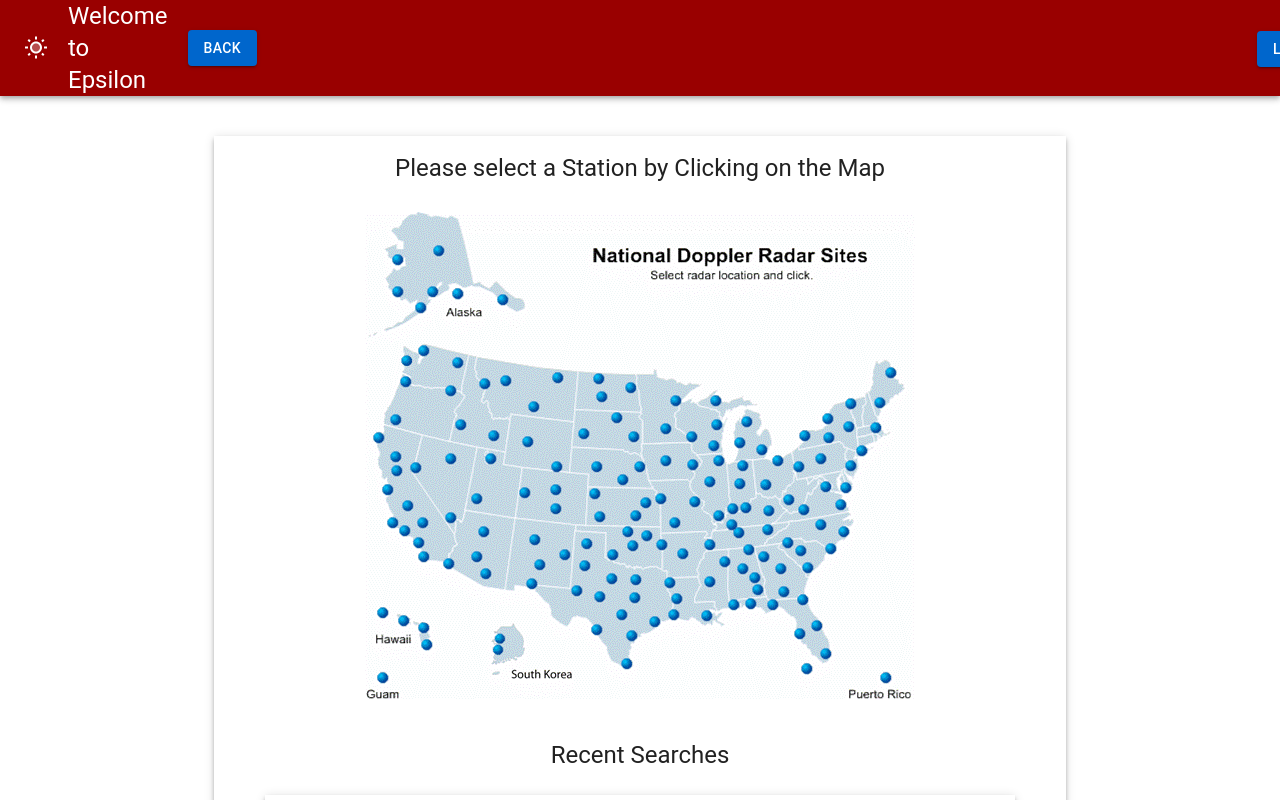
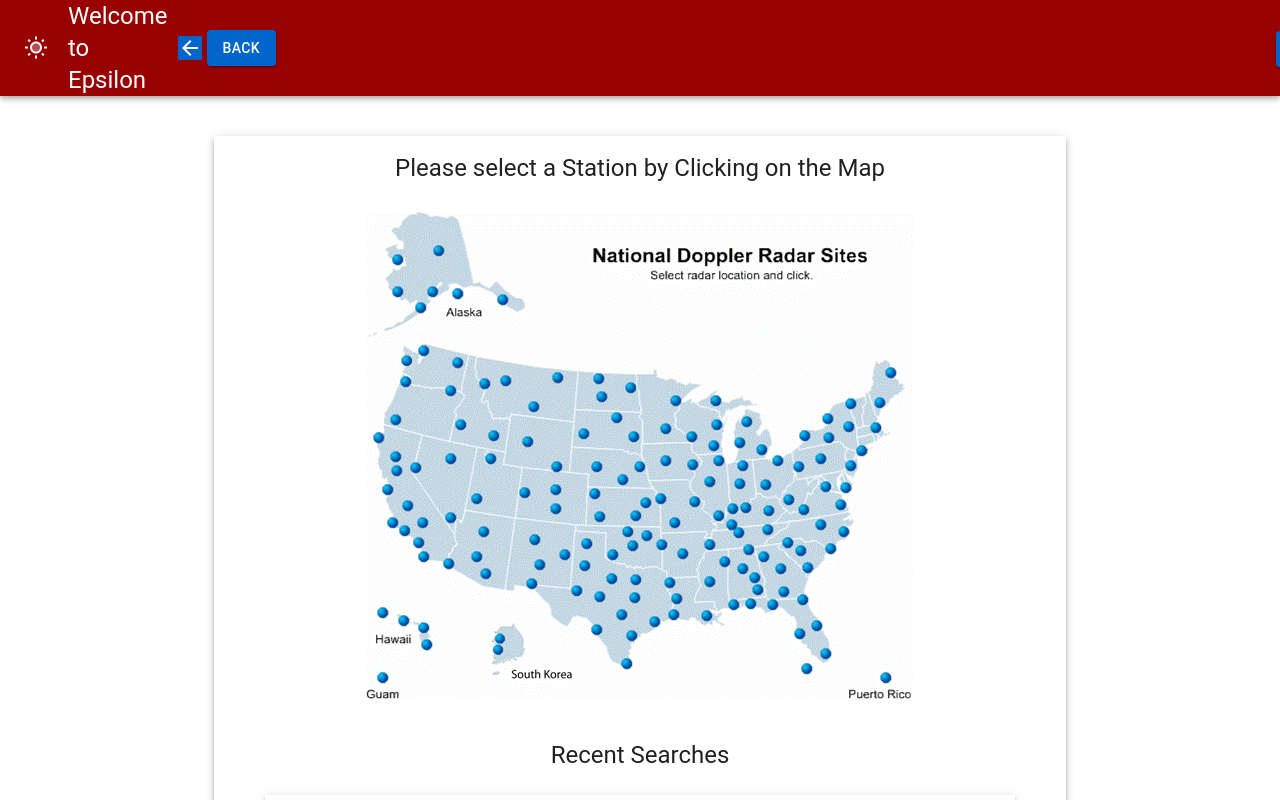
Before and after one commit to airavata-courses/epsilon, a React (Create React App) app: page /maphome in a window 1280 px wide. Shown: the top 800 px of the page. Built offline with nearby package versions, Linux system fonts and the light colour scheme; no server answers; a web font is replaced by a local one.

Commit message:
Added back arrow to the button

```diff
--- a/src/HeaderBack.js
+++ b/src/HeaderBack.js
@@ -1,15 +1,12 @@
 import React from "react";
-import {
-  Typography,
-  AppBar,
-  CssBaseline,
-  Toolbar,
-  Box,
-} from "@material-ui/core";
+import {Typography,AppBar, CssBaseline,Toolbar,Box,} from "@material-ui/core";
+import ArrowBackIcon from '@mui/icons-material/ArrowBack';
 import WbSunnyTwoToneIcon from "@mui/icons-material/WbSunnyTwoTone";
 import { Link } from "react-router-dom";
 import Button from "@mui/material/Button";
 import axios from "axios";
+import { ArrowBackIosNewOutlined, ArrowBackIosNewSharp, ArrowBackRounded } from "@mui/icons-material";
+import { ArrowBack } from "@material-ui/icons";
 
 export const axiosApiCall = (url, method, body = {}) =>
   axios({
@@ -39,10 +36,14 @@ const HeaderBack = () => (
     <AppBar position="relative" style={{ background: "#990000" }}>
       <Toolbar>
         <WbSunnyTwoToneIcon style={{ marginRight: "20px" }} />
-        <Typography variant="h5">Welcome to Epsilon</Typography>
+        <Typography variant="h5" style={{  marginRight:"10px"}} >Welcome to Epsilon</Typography>
 
         <Link to="/select" style={{ textDecoration: "none" }}>
-        <Button  style={{ marginTop: "0px", marginLeft:"20px", background: "#0066CC"}}
+            <ArrowBackIcon style={{marginTop: "6px", background: "#0066CC", color:"white"}} />
+        </Link>
+
+        <Link to="/select" style={{ textDecoration: "none" }}>
+        <Button  style={{ marginTop: "0px", marginLeft:"5px", background: "#0066CC"}}
          variant="contained" >
          BACK
         </Button>
```
